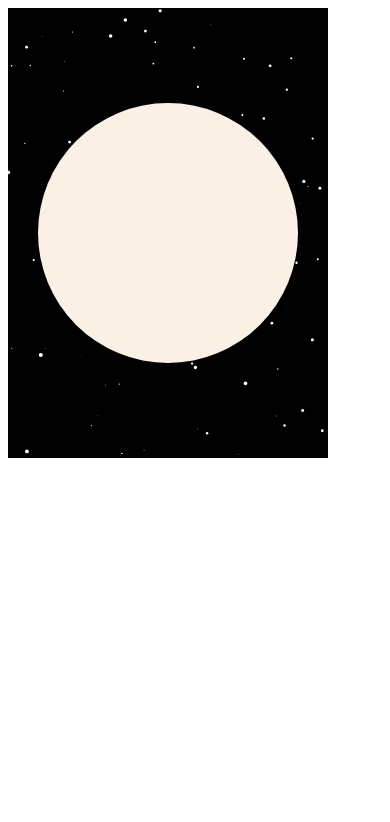
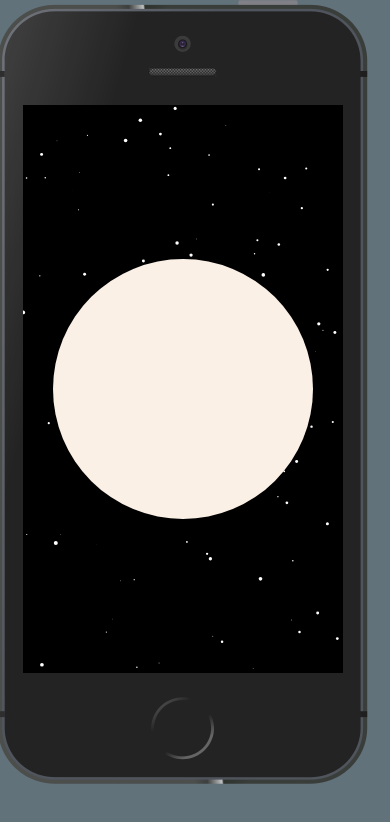
Before and after one commit to Supermegadex/performance-task, a website built with webpack: page www/index.html in a window 390 px wide. Built offline with nearby package versions, Linux system fonts and the light colour scheme.

Commit message:
Put canvas in a phone!

```diff
--- a/scene/aidan/jupiter.js
+++ b/scene/aidan/jupiter.js
@@ -1,7 +1,7 @@
 export default class Jupiter {
 
     jupiterShape(lib) {
-        lib.moveTo(160,225);
+        lib.moveTo(lib.width/2,lib.height/2);
         lib.penColor("#FAF0E6");
         lib.dot(130);
     }
--- a/scene/keegan/k.js
+++ b/scene/keegan/k.js
@@ -3,14 +3,14 @@ export default class Space {
         for (let i=0; i<100; i++){
             //move to a random point and draws stars 100 times
             lib.penColor("white");
-            lib.moveTo(Math.random()*320,Math.random()*450);
+            lib.moveTo(Math.random()*lib.width,Math.random()*lib.height);
             lib.dot(Math.random()*2);
         }
     }
     background(lib){
-        //draws bacground
-        lib.moveTo(160,225);
-        lib.penColor("Black");
+        //draws background
+        lib.moveTo(lib.width/2,lib.height/2);
+        lib.penColor("black");
         lib.dot(500);
     }
 }
--- a/scene/main.js
+++ b/scene/main.js
@@ -7,7 +7,7 @@ init();
 let canvas = document.getElementById('canvas');
 let ctx = canvas.getContext('2d');
 
-let lib = new Library(ctx, 320, 450);
+let lib = new Library(ctx, 320, 568);
 let jupiter = new Jupiter();
 let space = new Space();
 
--- /dev/null
+++ b/www/app.css
@@ -0,0 +1,19 @@
+body, html {
+  margin: 0;
+  padding: 0;
+  background: #62727b;
+}
+
+#canvas {
+  margin-right: -353px;
+  transform: translateY(-111px);
+  z-index: -1;
+}
+
+#frame {
+  z-index: 99;
+}
+
+.wrapper {
+  text-align: center;
+}
--- a/www/index.html
+++ b/www/index.html
@@ -2,17 +2,19 @@
 <html lang="en-us">
 
 <head>
-<meta charset="utf-8">
-<title>Jupiter</title>
-<style type="text/css">
-</style>
+  <meta charset="utf-8">
+  <title>Jupiter</title>
+  <link rel="stylesheet" href="app.css" />
 </head>
 
 <body>
 
-<canvas id="canvas" width="320" height="450"></canvas>
+  <div class="wrapper">
+    <canvas id="canvas" width="320" height="568"></canvas>
+    <img src="img/frame.png" id="frame" height="784" width="374" />
+  </div>
 
-<script src="app.js"></script>
+  <script src="app.js"></script>
 </body>
 
 </html>
```
Also changed, not shown: package.json (+6 -2 lines), www/img/frame.png (added), 2 other files.
